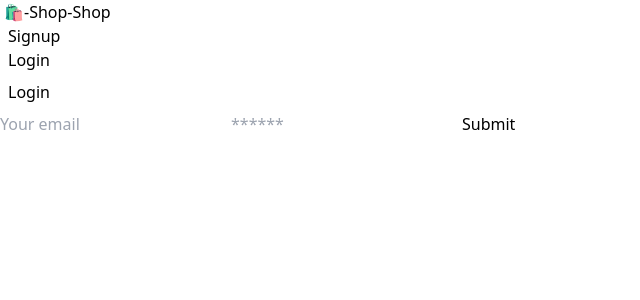
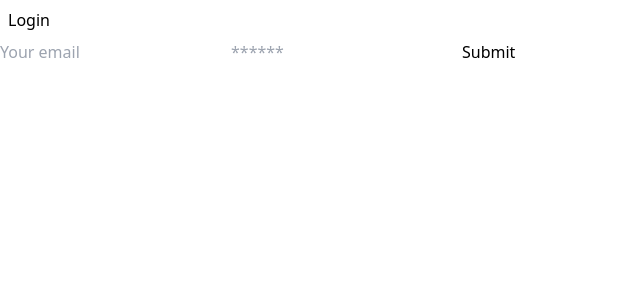
Before and after one commit to vlexaega/project3-untitled, a React (Vite) app in the folder client/: page / in a window 1280 px wide. Shown: the top 300 px of the page, without its empty margins (0-640 px from the left). Built offline with nearby package versions, Linux system fonts and the light colour scheme.

Commit message:
removes navbar from login page which is our landing homepage

```diff
--- a/client/src/App.jsx
+++ b/client/src/App.jsx
@@ -33,7 +33,6 @@ function App() {
   return (
     <ApolloProvider client={client}>
       {/* <StoreProvider> */}
-      <Navbar />
       <Outlet />
       {/* </StoreProvider> */}
     </ApolloProvider>
--- a/client/src/components/index.jsx
+++ /dev/null
@@ -1,11 +0,0 @@
-function Jumbotron({ children }) {
-  return (
-    <div
-      style={{ height: 560, clear: "both", paddingTop: 120, textAlign: "center" }}
-    >
-      {children}
-    </div>
-  );
-}
-
-export default Jumbotron;
```
Also changed, not shown: client/public/images/MainLogo.png (added).
